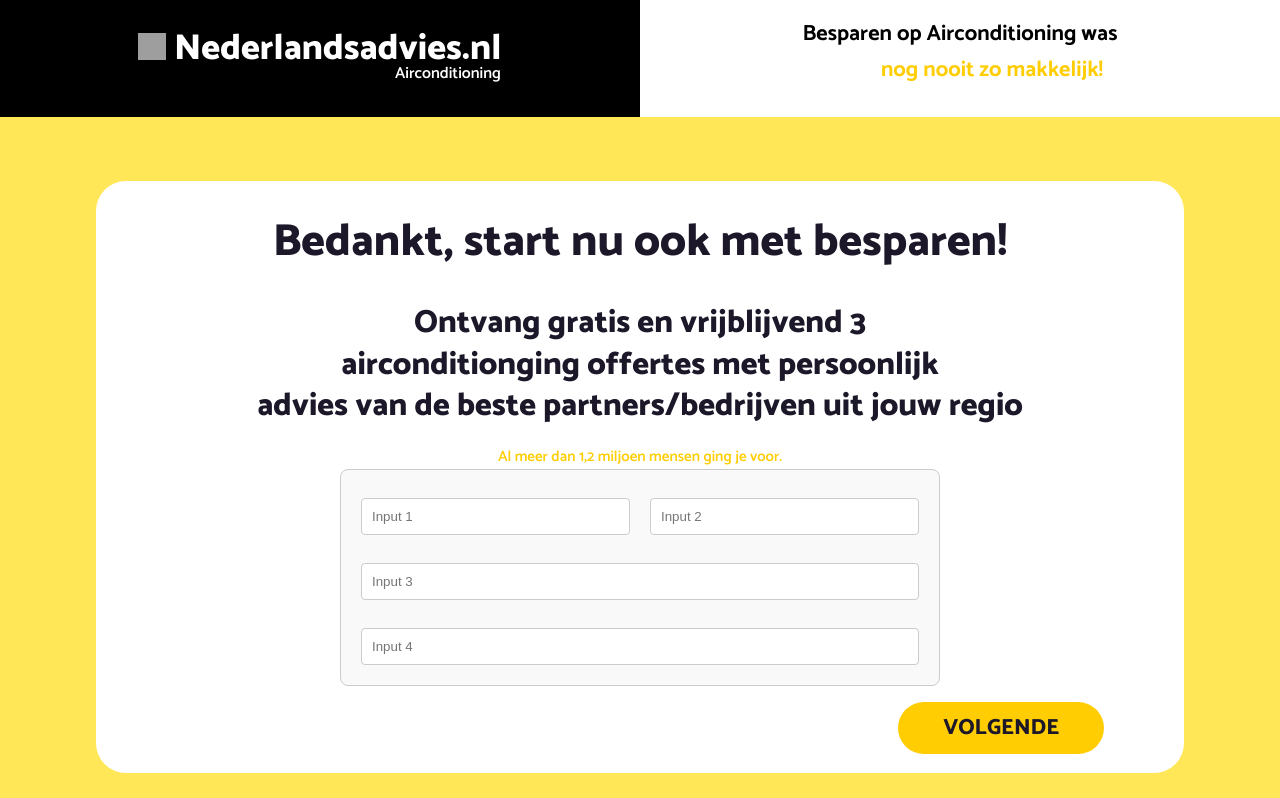
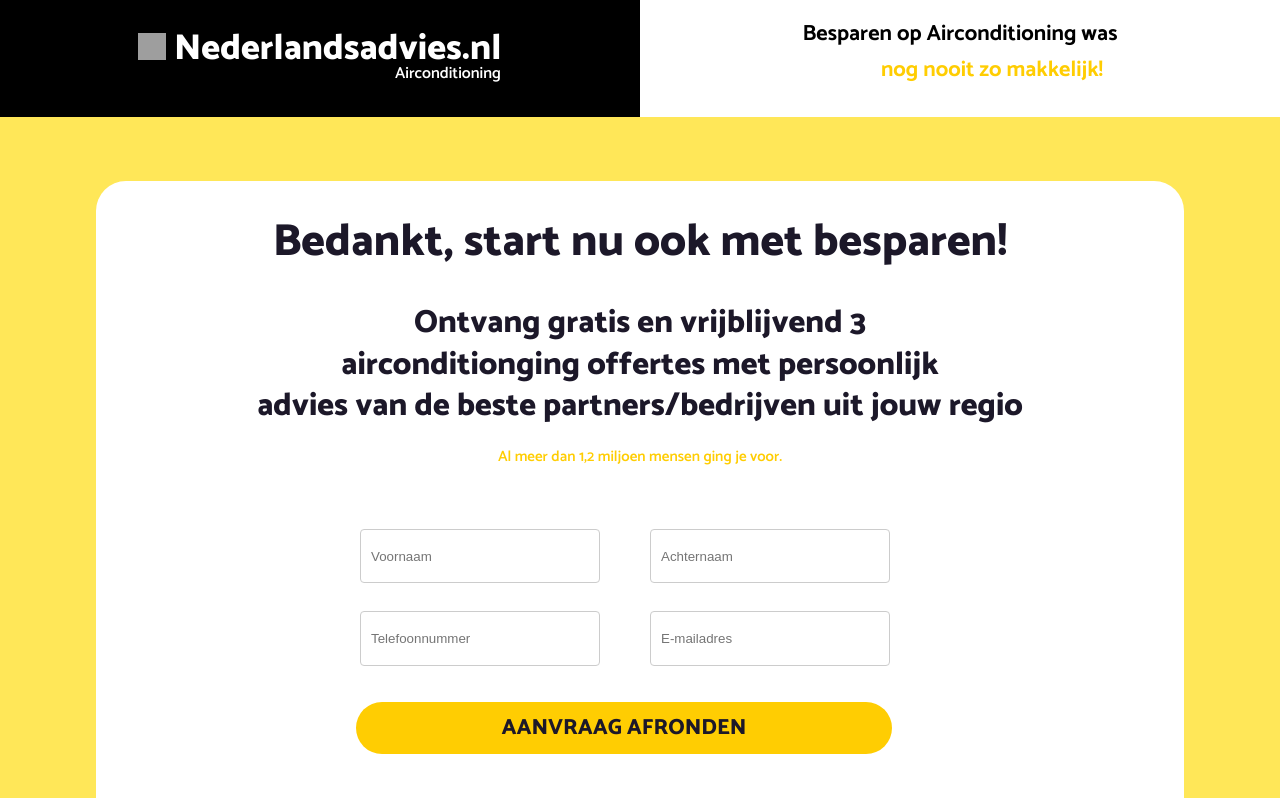
Before and after one commit to MorrisJansen/Airco, a Vue app: page /Airco/formulier in a window 1280 px wide. Shown: the top 798 px of the page. Built offline with nearby package versions, Linux system fonts and the light colour scheme; grey boxes are pictures that could not be loaded; a small style sheet from the web is missing.

Commit message:
formulier desktop afgerond

```diff
--- a/src/components/formulier.vue
+++ b/src/components/formulier.vue
@@ -4,7 +4,7 @@ import LogoNlAdviesAirco from "./LogoNlAdviesAirco";
 
 
 export default {
-  name: "vraag1",
+  name: "formulier",
   components: {
     LogoNlAdviesAirco,
 
@@ -16,7 +16,7 @@ export default {
 ],
   methods: {
     navigateToNextPage() {
-        this.$router.push('./vraag2');
+        this.$router.push('./einde');
     }
   }
 };
@@ -76,21 +76,24 @@ export default {
                           <div class="input-group">
                             <div class="input-item">
                               <label for="input1"></label>
-                              <input type="text" id="input1" placeholder="Input 1">
+                              <input class="input-voornaam" type="text" id="input1" placeholder="Voornaam">
                             </div>
                             <div class="input-item">
                               <label for="input2"></label>
-                              <input type="text" id="input2" placeholder="Input 2">
+                              <input class="input-achternaam" type="text" id="input2" placeholder="Achternaam">
                             </div>
                           </div>
+                         <div class="input-group">
                           <div class="input-item">
                             <label for="input3"></label>
-                            <input type="text" id="input3" placeholder="Input 3">
+                            <input class="input-telefoonnummer" type="text" id="input3" placeholder="Telefoonnummer">
                           </div>
                           <div class="input-item">
                             <label for="input4"></label>
-                            <input type="text" id="input4" placeholder="Input 4">
+                            <input class="input-email" type="text" id="input4" placeholder="E-mailadres">
                           </div>
+                         </div>
+
                         </form>
                       </div>
 
@@ -99,11 +102,11 @@ export default {
 
 
                       <div class="volgende">
-                        <button class="volgende-button" @click="navigateToNextPage">Volgende</button>
+                        <button class="volgende-button" @click="navigateToNextPage">aanvraag afronden</button>
                       </div>
 
 
-
+                  <p class="footer-formulier">Je gegevens worden uitsluitend gebruikt om jou te voorzien van gratis,<br>persoonlijk advies en offertes van onze partners.<br>Dit is is volledig vrijblijvend, je zit dus nergens aan vast.</p>
 
 
 
@@ -163,7 +166,7 @@ export default {
 
 .formulier-container
   width: 68rem
-  height: 592px
+  height: auto
   border-radius: 1.875rem
   background: #FFF
   margin-top: 4rem
@@ -207,6 +210,7 @@ export default {
   font-weight: 600
   line-height: normal
   margin-top: 1rem
+  margin-bottom: 2rem
 
 
 
@@ -216,9 +220,6 @@ export default {
   max-width: 600px
   margin: 0 auto
   padding: 20px
-  border: 1px solid #ccc
-  border-radius: 8px
-  background-color: #f9f9f9
 
 
 .form-container form
@@ -231,12 +232,10 @@ export default {
   display: flex
   gap: 20px
 
-
 .input-item
   flex: 1
   display: flex
   flex-direction: column
-
 
 .input-item label
   margin-bottom: 8px
@@ -249,6 +248,9 @@ export default {
 
 
 
+.input-voornaam, .input-achternaam, .input-telefoonnummer, .input-email
+  height: 3.4rem
+  width: 15rem
 
 
 
@@ -268,7 +270,7 @@ export default {
 
 .volgende
   display: flex
-  justify-content: end
+  justify-content: center
   margin-right: 5rem
   margin-top: 1rem
 
@@ -290,8 +292,21 @@ export default {
   text-transform: uppercase
   border: none
   cursor: pointer
+  width:  33.5rem
+  position: relative
+  left: 1.5rem
 
-
+.footer-formulier
+  color: #000
+  text-align: center
+  font-family: Catamaran
+  font-size: 1rem
+  font-style: normal
+  font-weight: 400
+  line-height: normal
+  padding: 2.5rem 25%
+  margin-right: 15px
+  padding-bottom: 4rem!important
 
 .footer
   display: flex
```
